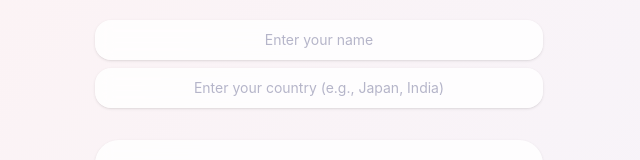
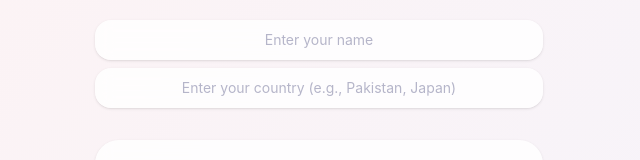
Before and after one commit to BigFatPanda211/Mealreminderapp, a React (Vite) app: page / in a window 1280 px wide. Shown: the part 124-284 px from the top of the page, without its empty margins (321-961 px from the left). Built offline with nearby package versions, Linux system fonts and the light colour scheme.

Commit message:
Fix in panda

```diff
--- a/src/app/App.tsx
+++ b/src/app/App.tsx
@@ -7,7 +7,7 @@ import { requestNotificationPermission, scheduleNotifications } from './notifica
 const isEisha = (name: string) => ['eisha', 'begum'].includes(name.toLowerCase().trim());
 const isParents = (name: string) => ['abu', 'ammi'].includes(name.toLowerCase().trim());
 const isSiblings = (name: string) => ['ashi', 'mano'].includes(name.toLowerCase().trim());
-const isPanda = (name: string) => ['Asad', 'Kuchupuchu'].includes(name.toLowerCase().trim());
+const isPanda = (name: string) => ['asad', 'kuchupuchu'].includes(name.toLowerCase().trim());
 
 export default function App() {
   const [waterCount, setWaterCount] = useState(0);
@@ -264,7 +264,7 @@ export default function App() {
               type="text"
               value={country}
               onChange={(e) => setCountry(e.target.value)}
-              placeholder="Enter your country (e.g., Japan, India)"
+              placeholder="Enter your country (e.g., Pakistan, Japan)"
               className={`w-full py-2.5 px-4 rounded-2xl ${theme.input} backdrop-blur-sm ${theme.text} placeholder:text-[#b5b5c9] outline-none focus:ring-2 transition-all text-center text-sm shadow-sm`}
             />
           </div>
```
